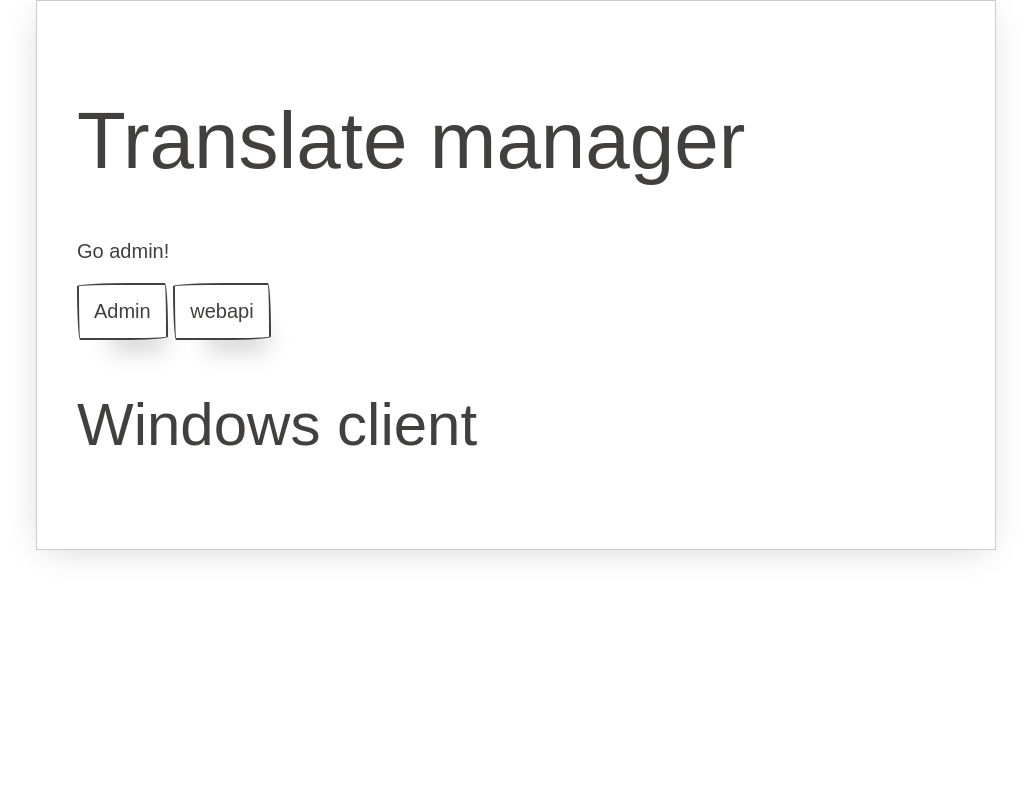
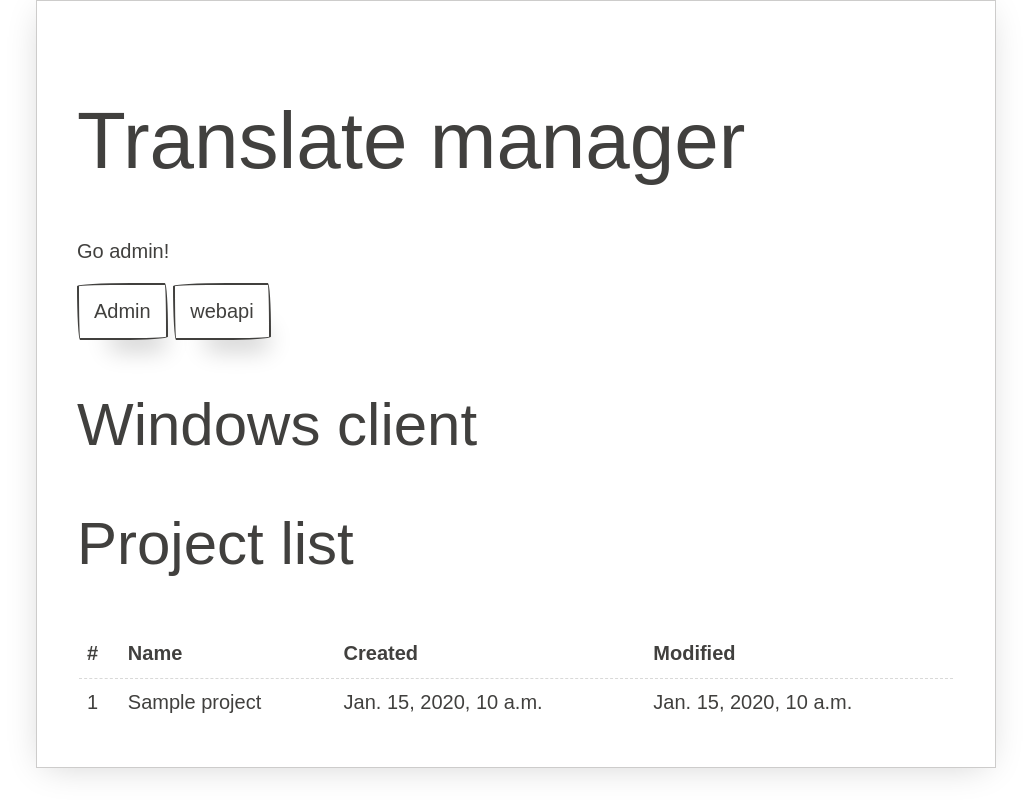
Before and after one commit to yn-coder/translate_manager_server, a Django app: page / in a window 1280 px wide. Shown: the whole page, without its empty margins (124-1153 px from the left). Run offline with Django 3.2, Linux system fonts and the light colour scheme; tables that the repository leaves empty hold one stand-in row (values such as "Sample post"); some libraries are stand-ins or nearby versions; some web fonts are replaced.

Commit message:
project api now with readonly fields
list of projects on homepage

```diff
--- a/api/views.py
+++ b/api/views.py
@@ -49,14 +49,18 @@ class ProjectSerializer(serializers.HyperlinkedModelSerializer):
     class Meta:
         model = Project
         fields = ( 'id', 'url', 'shortname', 'description', 'state', 'language_from', 'language_to', 'GUID', 'created_at', 'modified_at' )
+        read_only_fields = ('GUID', 'created_at', 'modified_at')
 
-class ProjectViewSet(viewsets.ReadOnlyModelViewSet):
+class ProjectViewSet(viewsets.ModelViewSet):
     model = Project
     queryset = Project.objects.all()
     serializer_class = ProjectSerializer
 
     authentication_classes = (authentication.SessionAuthentication, authentication.BasicAuthentication)
     permission_classes = (IsAuthenticated,)
+
+#    def perform_create(self, serializer):
+#        serializer.save()
 
     def get_queryset(self):
         u  = self.request.user
--- a/translate_manager_server/templates/homepage.html
+++ b/translate_manager_server/templates/homepage.html
@@ -14,6 +14,29 @@
     <a href="admin" class="paper-btn">Admin</a>
     <a href="webapi" class="paper-btn">webapi</a>
     <h2>Windows client</h2>
+    <h2>Project list</h2>
+
+<table>
+  <thead>
+    <tr>
+      <th>#</th>
+      <th>Name</th>
+      <th>Created</th>
+      <th>Modified</th>
+    </tr>
+  </thead>
+  <tbody>
+    {% for p in projects %}
+    <tr>
+    <td>{{p.id}}</td>
+    <td>{{p}}</td>
+    <td>{{p.created_at}}</td>
+    <td>{{p.modified_at}}</td>
+    </tr>
+    {%endfor%}
+  </tbody>
+</table>
+
   </div>
 </body>
 </html>
--- a/translate_manager_server/urls.py
+++ b/translate_manager_server/urls.py
@@ -30,9 +30,20 @@ router.register(r'users', UserViewSet)
 from django.conf import settings
 from django.conf.urls.static import static
 
+from translate_manager.models import Project
+
+class HomePageView(TemplateView):
+
+    template_name = "homepage.html"
+
+    def get_context_data(self, **kwargs):
+        context = super(HomePageView, self).get_context_data(**kwargs)
+        context['projects'] = Project.objects.all().order_by('-modified_at')
+        return context
+
 urlpatterns = [
     url(r'^admin/', admin.site.urls),
-    url(r"^$", TemplateView.as_view(template_name="homepage.html"), name="home"),
+    url(r"^$", HomePageView.as_view(), name="home"),
     url(r'^webapi/', include(router.urls)),
     url(r'^webapi/get_api_ver/$', get_api_ver),
     url(r'^webapi/get_my_profile/$', get_my_profile),
```
